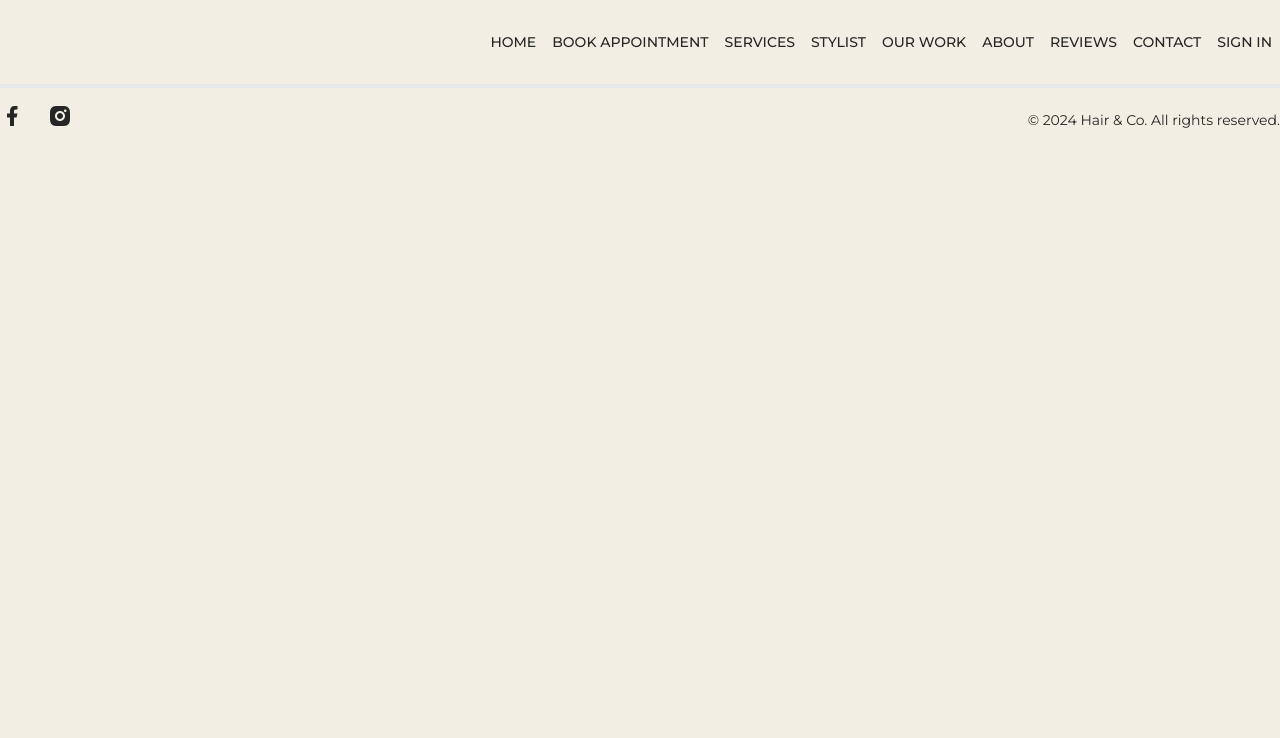
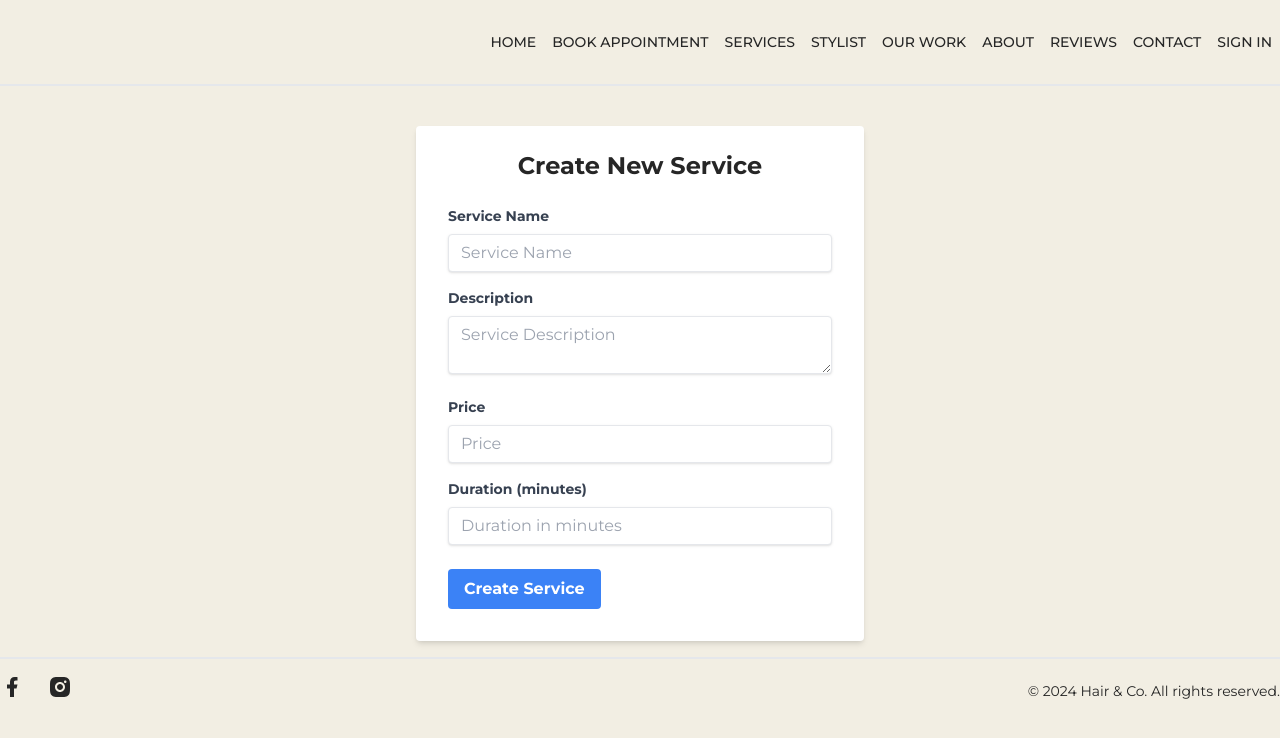
Before and after one commit to Mtduffey36/hair-and-co, a React (Vite) app in the folder client/: page /create-service in a window 1280 px wide. Shown: the top 738 px of the page. Built offline with nearby package versions, Linux system fonts and the light colour scheme.

Commit message:
create and delete service

```diff
--- a/client/src/App.jsx
+++ b/client/src/App.jsx
@@ -12,7 +12,8 @@ import Home from "./components/Home";
 import MeganPortfolio from "./pages/MeganPortfolio";
 import MalloryPortfolio from "./pages/MalloryPortfolio";
 import KaylaPortfolio from "./pages/KaylaPortfolio";
-import AdminHome from "./Pages/AdminHome";
+import AdminHome from "./Pages/AdminHome"
+import AdminServices from "./Pages/AdminServices";
 
 const client = new ApolloClient({
   //For testing copy and paste the URL given when u run your server
@@ -38,6 +39,7 @@ const App = () => {
             <Route path="/mallory" element={<MalloryPortfolio />} />
             <Route path="/kayla" element={<KaylaPortfolio />} />
             <Route path="/admin" element={<AdminHome />} />
+            <Route path="/create-service" element={<AdminServices />} />
           </Routes>
           <Footer />
           <Lightbox />
--- a/client/src/Pages/AdminHome.jsx
+++ b/client/src/Pages/AdminHome.jsx
@@ -1,11 +1,45 @@
 import React from 'react';
-import { useQuery } from '@apollo/client';
-import { GET_USERS, GET_STYLISTS, GET_SERVICES } from '../utils/mutations';
+import { useQuery, useMutation } from '@apollo/client';
+import { GET_USERS, GET_STYLISTS, GET_SERVICES, DELETE_SERVICE } from '../utils/mutations';
+import { useNavigate } from 'react-router-dom';
+
 
 const AdminHome = () => {
     const { loading: loadingUsers, data: usersData } = useQuery(GET_USERS)
     const { loading: loadingStylist, data: stylistData } = useQuery(GET_STYLISTS)
     const { loading: loadingServices, data: servicesData } = useQuery(GET_SERVICES)
+    const navigate = useNavigate();
+
+    const [deleteService] = useMutation(DELETE_SERVICE);
+const handleDelete = async (serviceId) => {
+  if (window.confirm('Are you sure you want to delete this service?')) {
+    try {
+      const { data } = await deleteService({
+        variables: { serviceId },
+        update(cache) {
+          const existingServices = cache.readQuery({ query: GET_SERVICES });
+          const newServices = existingServices.services.filter(
+            (service) => service._id !== serviceId
+          );
+          cache.writeQuery({
+            query: GET_SERVICES,
+            data: { services: newServices },
+          });
+        },
+      });
+      if (data.deleteService) {
+        console.log('Service deleted successfully');
+        alert('Service deleted successfully. The page will reload in 3 seconds.');
+         setTimeout(() => {
+          window.location.reload();
+        }, 3000);
+      }
+    } catch (error) {
+      console.error('Error deleting service:', error);
+      alert('Error deleting service. Please try again.');
+    }
+  }
+};
 
         if(loadingUsers || loadingStylist || loadingServices) {
             return <div>Loading...</div>;
@@ -13,6 +47,8 @@ const AdminHome = () => {
         const users = usersData?.users || [];
         const stylists = stylistData?.stylists || [];
         const services = servicesData?.services || [];
+
+
     return (
        <section>
        <div className='container mx-auto p-6'>
@@ -23,7 +59,7 @@ const AdminHome = () => {
           </tr>
         </thead>
         <tbody>
-            {Array.from({length:Math.max(users.length, stylists.length, services.length)}).map((_,index) =>
+            {Array.from({length:Math.max(users.length)}).map((_,index) =>
                 <tr key={index} className={index%2 === 0 ? 'bg-gray-50': 'bg-white'}>
                 <td className='py-2 px-4 border-b'> {users[index]?.name || ''}</td>
                 </tr>
@@ -31,26 +67,58 @@ const AdminHome = () => {
         </tbody>
             </table>
         </div>
-
-
         <div className='container mx-auto p-6'>
-            <table className="min-w-full bg-white shadow-md rounded-lg overflow-hidden">
-            <thead className="bg-gray-200 text-gray-700">
+      <table className="min-w-full bg-white shadow-md rounded-lg overflow-hidden">
+        <thead className="bg-gray-200 text-gray-700">
           <tr>
-            <th className="py-3 px-4 text-left">Services</th>
+          <th className="py-3 px-4 text-left">Name</th>
+             <th className="py-3 px-4 text-left">Description</th>
+             <th className="py-3 px-4 text-left">Price</th>
+            <th className="py-3 px-4 text-left">Options</th>
+        <th className="py-3 px-4 text-left flex justify-between items-center">
+              <button
+                onClick={() => navigate('/create-service')}
+                className="ml-4 px-4 py-2 bg-green-500 text-white text-base font-medium rounded-lg shadow-sm hover:bg-green-700 focus:outline-none focus:ring-2 focus:ring-green-300"
+                title="Create new service"
+              >
+                Create New Service
+              </button>
+            </th>
           </tr>
         </thead>
         <tbody>
-            {Array.from({length:Math.max(users.length, stylists.length, services.length)}).map((_,index) =>
-                <tr key={index} className={index%2 === 0 ? 'bg-gray-50': 'bg-white'}>
-                <td className='py-2 px-4 border-b'> {services[index]?.name || ''}</td>
-                </tr>
-            )}
-        </tbody>
+  {services.map((service, index) => (
+    <tr key={service._id} className={index % 2 === 0 ? 'bg-gray-50' : 'bg-white'}>
+      <td className='py-2 px-4 border-b'>{service.name}</td>
+      <td className='py-2 px-4 border-b'>{service.description}</td>
+      <td className='py-2 px-4 border-b'>${service.price.toFixed(2)}</td>
+      <td className='py-2 px-4 border-b'>
+        {/* <button
+          onClick={() => handleEdit(service._id)}
+          className="mr-2 text-blue-600 hover:text-blue-800"
+          title="Edit"
+        >
+          <svg xmlns="http://www.w3.org/2000/svg" className="h-5 w-5 inline" viewBox="0 0 20 20" fill="currentColor">
+            <path d="M13.586 3.586a2 2 0 112.828 2.828l-.793.793-2.828-2.828.793-.793zM11.379 5.793L3 14.172V17h2.828l8.38-8.379-2.83-2.828z" />
+          </svg>
+          Edit
+        </button> */}
+        <button
+          onClick={() => handleDelete(service._id)}
+          className="text-red-600 hover:text-red-800"
+          title="Delete"
+        >
+          <svg xmlns="http://www.w3.org/2000/svg" className="h-5 w-5 inline" viewBox="0 0 20 20" fill="currentColor">
+            <path fillRule="evenodd" d="M9 2a1 1 0 00-.894.553L7.382 4H4a1 1 0 000 2v10a2 2 0 002 2h8a2 2 0 002-2V6a1 1 0 100-2h-3.382l-.724-1.447A1 1 0 0011 2H9zM7 8a1 1 0 012 0v6a1 1 0 11-2 0V8zm5-1a1 1 0 00-1 1v6a1 1 0 102 0V8a1 1 0 00-1-1z" clipRule="evenodd" />
+          </svg>
+          Delete
+        </button>
+      </td>
+    </tr>
+  ))}
+</tbody>
             </table>
         </div>
-
-
         <div className='container mx-auto p-6'>
             <table className="min-w-full bg-white shadow-md rounded-lg overflow-hidden">
             <thead className="bg-gray-200 text-gray-700">
@@ -59,7 +127,7 @@ const AdminHome = () => {
           </tr>
         </thead>
         <tbody>
-            {Array.from({length:Math.max(users.length, stylists.length, services.length)}).map((_,index) =>
+            {Array.from({length:Math.max(stylists.length)}).map((_,index) =>
                 <tr key={index} className={index%2 === 0 ? 'bg-gray-50': 'bg-white'}>
                 <td className="py-2 px-4 border-b">{stylists[index]?.user?.name || ''}</td>
                 </tr>
@@ -67,18 +135,7 @@ const AdminHome = () => {
         </tbody>
             </table>
         </div>
-
-
-
         </section>
     )
 }
-
-
-
-
-
-
-
-
 export default AdminHome
--- /dev/null
+++ b/client/src/Pages/AdminServices.jsx
@@ -0,0 +1,117 @@
+import React, { useState } from 'react';
+import { useMutation } from '@apollo/client';
+import { ADD_SERVICE } from '../utils/mutations';
+import { useNavigate } from 'react-router-dom';
+
+const AdminServices = () => {
+    const navigate = useNavigate();
+    const [formData, setFormData] = useState({
+      name: '',
+      description: '',
+      price: '',
+      duration: ''
+    });
+    const [addService] = useMutation(ADD_SERVICE);
+    const handleChange = (e) => {
+      const { name, value } = e.target;
+      setFormData(prevState => ({
+        ...prevState,
+        [name]: value
+      }));
+    };
+    const handleSubmit = async (e) => {
+      e.preventDefault();
+      try {
+        const { data } = await addService({
+          variables: {
+            name: formData.name,
+            description: formData.description,
+            price: parseFloat(formData.price),
+            duration: parseInt(formData.duration, 10)
+          }
+        });
+        if (data.addService) {
+          console.log('Service added successfully:', data.addService);
+          navigate('/admin');
+        }
+      } catch (error) {
+        console.error('Error adding service:', error);
+      }
+    };
+    return (
+      <div className="max-w-md mx-auto mt-10">
+        <form onSubmit={handleSubmit} className="bg-white shadow-md rounded px-8 pt-6 pb-8 mb-4">
+          <h2 className="text-2xl font-bold mb-6 text-center">Create New Service</h2>
+          <div className="mb-4">
+            <label className="block text-gray-700 text-sm font-bold mb-2" htmlFor="name">
+              Service Name
+            </label>
+            <input
+              className="shadow appearance-none border rounded w-full py-2 px-3 text-gray-700 leading-tight focus:outline-none focus:shadow-outline"
+              id="name"
+              type="text"
+              placeholder="Service Name"
+              name="name"
+              value={formData.name}
+              onChange={handleChange}
+              required
+            />
+          </div>
+          <div className="mb-4">
+            <label className="block text-gray-700 text-sm font-bold mb-2" htmlFor="description">
+              Description
+            </label>
+            <textarea
+              className="shadow appearance-none border rounded w-full py-2 px-3 text-gray-700 leading-tight focus:outline-none focus:shadow-outline"
+              id="description"
+              placeholder="Service Description"
+              name="description"
+              value={formData.description}
+              onChange={handleChange}
+              required
+            />
+          </div>
+          <div className="mb-4">
+            <label className="block text-gray-700 text-sm font-bold mb-2" htmlFor="price">
+              Price
+            </label>
+            <input
+              className="shadow appearance-none border rounded w-full py-2 px-3 text-gray-700 leading-tight focus:outline-none focus:shadow-outline"
+              id="price"
+              type="number"
+              step="0.01"
+              placeholder="Price"
+              name="price"
+              value={formData.price}
+              onChange={handleChange}
+              required
+            />
+          </div>
+          <div className="mb-6">
+            <label className="block text-gray-700 text-sm font-bold mb-2" htmlFor="duration">
+              Duration (minutes)
+            </label>
+            <input
+              className="shadow appearance-none border rounded w-full py-2 px-3 text-gray-700 leading-tight focus:outline-none focus:shadow-outline"
+              id="duration"
+              type="number"
+              placeholder="Duration in minutes"
+              name="duration"
+              value={formData.duration}
+              onChange={handleChange}
+              required
+            />
+          </div>
+          <div className="flex items-center justify-between">
+            <button
+              className="bg-blue-500 hover:bg-blue-700 text-white font-bold py-2 px-4 rounded focus:outline-none focus:shadow-outline"
+              type="submit"
+            >
+              Create Service
+            </button>
+          </div>
+        </form>
+      </div>
+    );
+  };
+  export default AdminServices;
--- a/client/src/utils/mutations.js
+++ b/client/src/utils/mutations.js
@@ -115,3 +115,24 @@ export const GET_USERS = gql`
     }
   }
 `;
+
+// Add Service
+
+export const ADD_SERVICE = gql`
+ mutation AddService($name: String!, $description: String!, $price: Float!, $duration: Int!) {
+    addService(name: $name, description: $description, price: $price, duration: $duration) {
+      name
+      price
+      duration
+      description
+    }
+  }
+`;
+
+export const DELETE_SERVICE = gql`
+  mutation DeleteService($serviceId: ID!) {
+    deleteService(serviceId: $serviceId) {
+      _id
+    }
+  }
+`;
```
